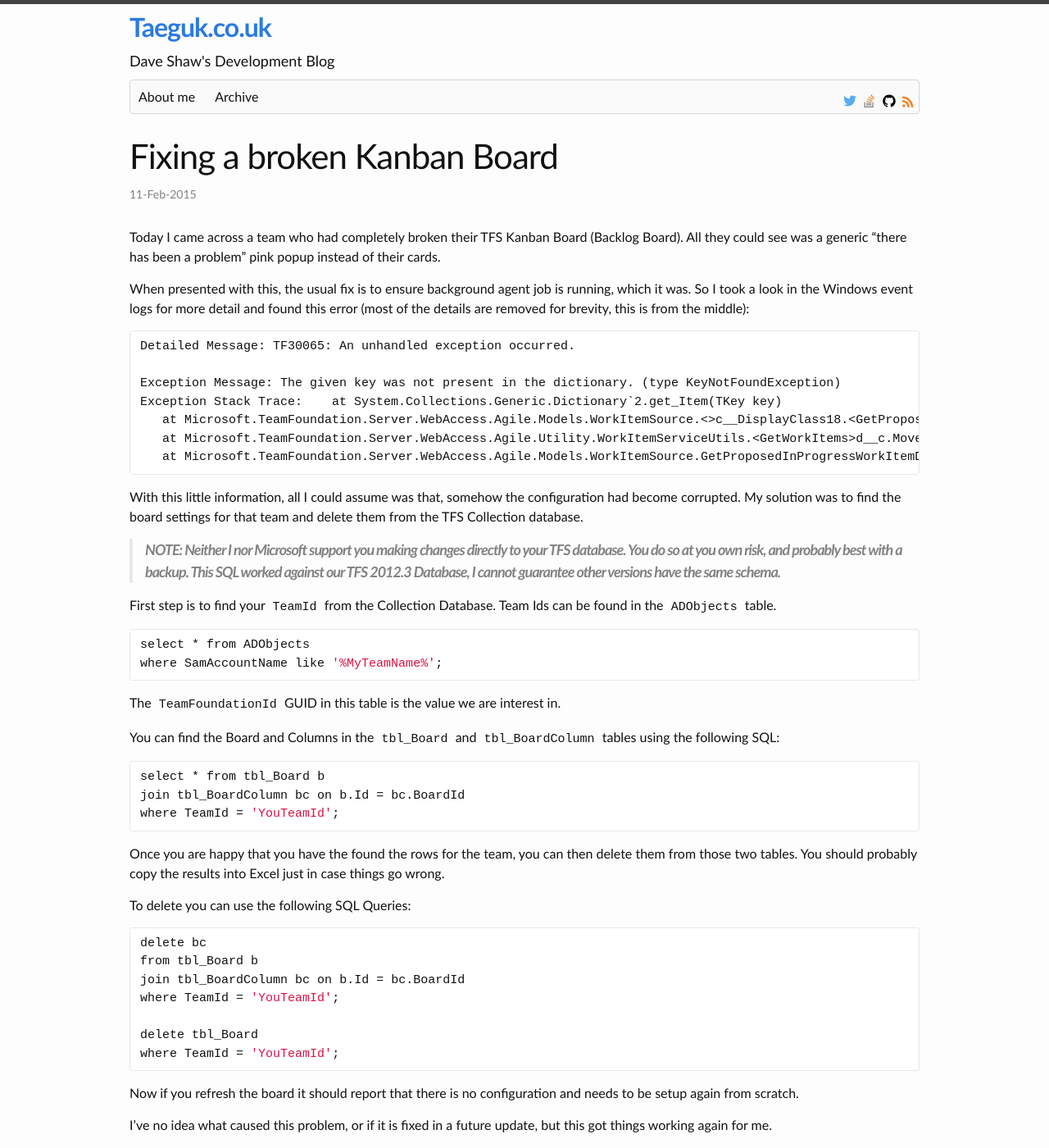
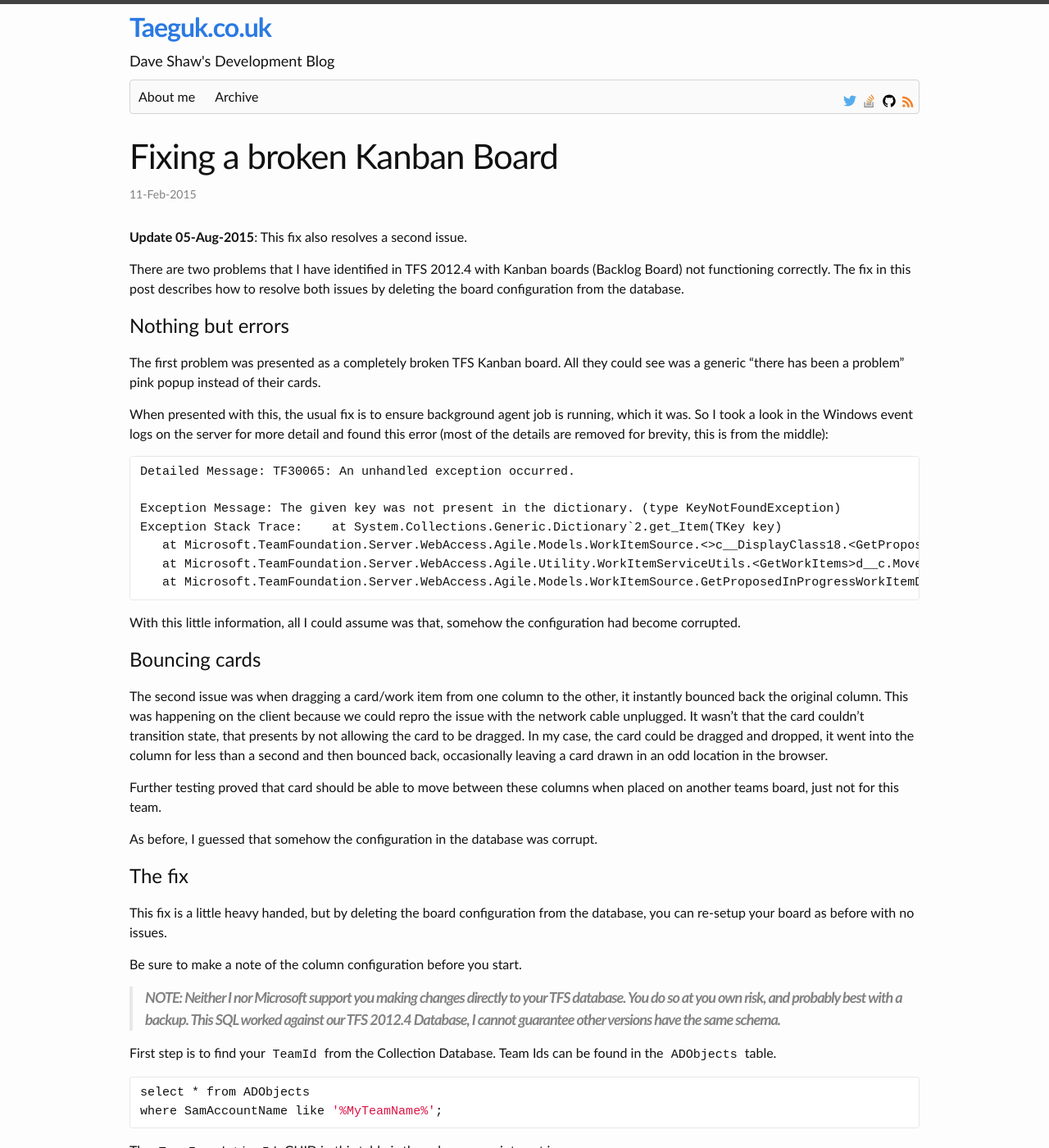
Before and after one commit to xdaDaveShaw/xdaDaveShaw.github.io, a Jekyll site: the page built from blog/_posts/2015-02-11-fixing-a-broken-kanban-board.markdown, in a window 1280 px wide and 1400 px high. Shown: the whole window at 82% size. Built offline with Jekyll 4.4.1, drawn with Linux system fonts in a browser that asks for light colours; some of the changed text lies outside the part shown.

Commit message:
Updated kanban article
Added information about a second issue that this can fix.

```diff
--- a/blog/_posts/2015-02-11-fixing-a-broken-kanban-board.markdown
+++ b/blog/_posts/2015-02-11-fixing-a-broken-kanban-board.markdown
@@ -8,9 +8,14 @@ date_gmt: '2015-02-11 21:19:41 +0000'
 categories:
 - TFS
 ---
-Today I came across a team who had completely broken their TFS Kanban Board (Backlog Board). All they could see was a generic "there has been a problem" pink popup instead of their cards.
+**Update 05-Aug-2015**: This fix also resolves a second issue.
 
-When presented with this, the usual fix is to ensure background agent job is running, which it was. So I took a look in the Windows event logs for more detail and found this error (most of the details are removed for brevity, this is from the middle):
+There are two problems that I have identified in TFS 2012.4 with Kanban boards (Backlog Board) not functioning correctly. The fix in this post describes how to resolve both issues by deleting the board configuration from the database.
+
+#Nothing but errors
+The first problem was presented as a completely broken TFS Kanban board. All they could see was a generic "there has been a problem" pink popup instead of their cards.
+
+When presented with this, the usual fix is to ensure background agent job is running, which it was. So I took a look in the Windows event logs on the server for more detail and found this error (most of the details are removed for brevity, this is from the middle):
 
     Detailed Message: TF30065: An unhandled exception occurred.
 
@@ -20,10 +25,23 @@ When presented with this, the usual fix is to ensure background agent job is run
        at Microsoft.TeamFoundation.Server.WebAccess.Agile.Utility.WorkItemServiceUtils.<GetWorkItems>d__c.MoveNext()
        at Microsoft.TeamFoundation.Server.WebAccess.Agile.Models.WorkItemSource.GetProposedInProgressWorkItemData(ICollection`1 rowData, ICollection`1 hierarchy, ISet`1 parentIds)
 
-With this little information, all I could assume was that, somehow the configuration had become corrupted. My solution was to find the board settings for that team and delete them from the TFS Collection database.
+With this little information, all I could assume was that, somehow the configuration had become corrupted.
+
+#Bouncing cards
+The second issue was when dragging a card/work item from one column to the other, it instantly bounced back the original column. This was happening on the client because we could repro the issue with the network cable unplugged. It wasn't that the card couldn't transition state, that presents by not allowing the card to be dragged. In my case, the card could be dragged and dropped, it went into the column for less than a second and then bounced back, occasionally leaving a card drawn in an odd location in the browser.
+
+Further testing proved that card should be able to move between these columns when placed on another teams board, just not for this team.
+
+As before, I guessed that somehow the configuration in the database was corrupt.
+
+#The fix
+
+This fix is a little heavy handed, but by deleting the board configuration from the database, you can re-setup your board as before with no issues.
+
+Be sure to make a note of the column configuration before you start.
 
 > **NOTE: Neither I nor Microsoft support you making changes directly to your TFS database. You do so at you own risk, and probably best with a backup.
-> This SQL worked against our TFS 2012.3 Database, I cannot guarantee other versions have the same schema.**
+> This SQL worked against our TFS 2012.4 Database, I cannot guarantee other versions have the same schema.**
 
 First step is to find your `TeamId` from the Collection Database. Team Ids can be found in the `ADObjects` table.
 
@@ -58,4 +76,4 @@ where TeamId = 'YouTeamId';
 
 Now if you refresh the board it should report that there is no configuration and needs to be setup again from scratch.
 
-I've no idea what caused this problem, or if it is fixed in a future update, but this got things working again for me.
+I've no idea what caused these problems, or if it is fixed in a future update, but this got things working again for me.
```
